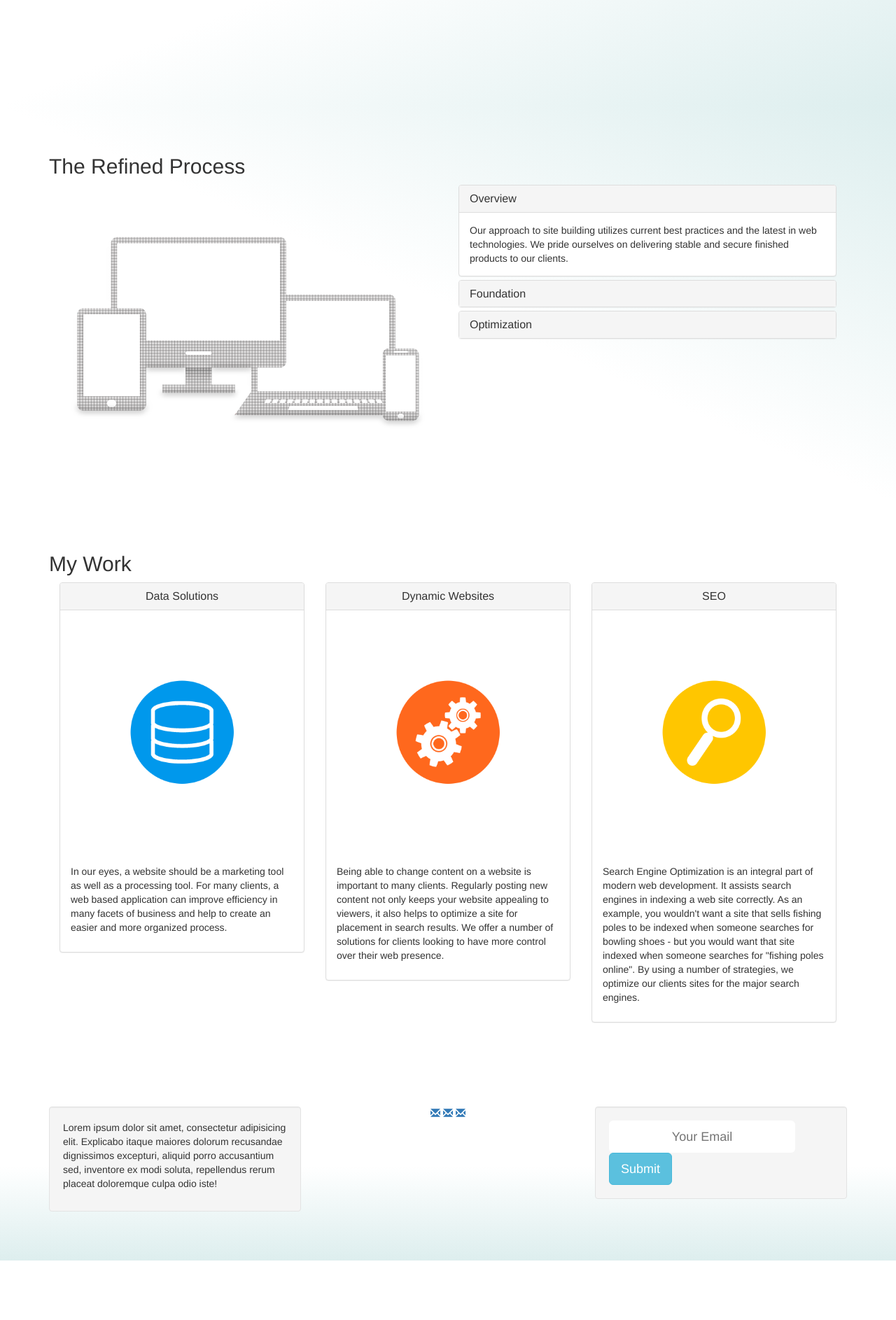
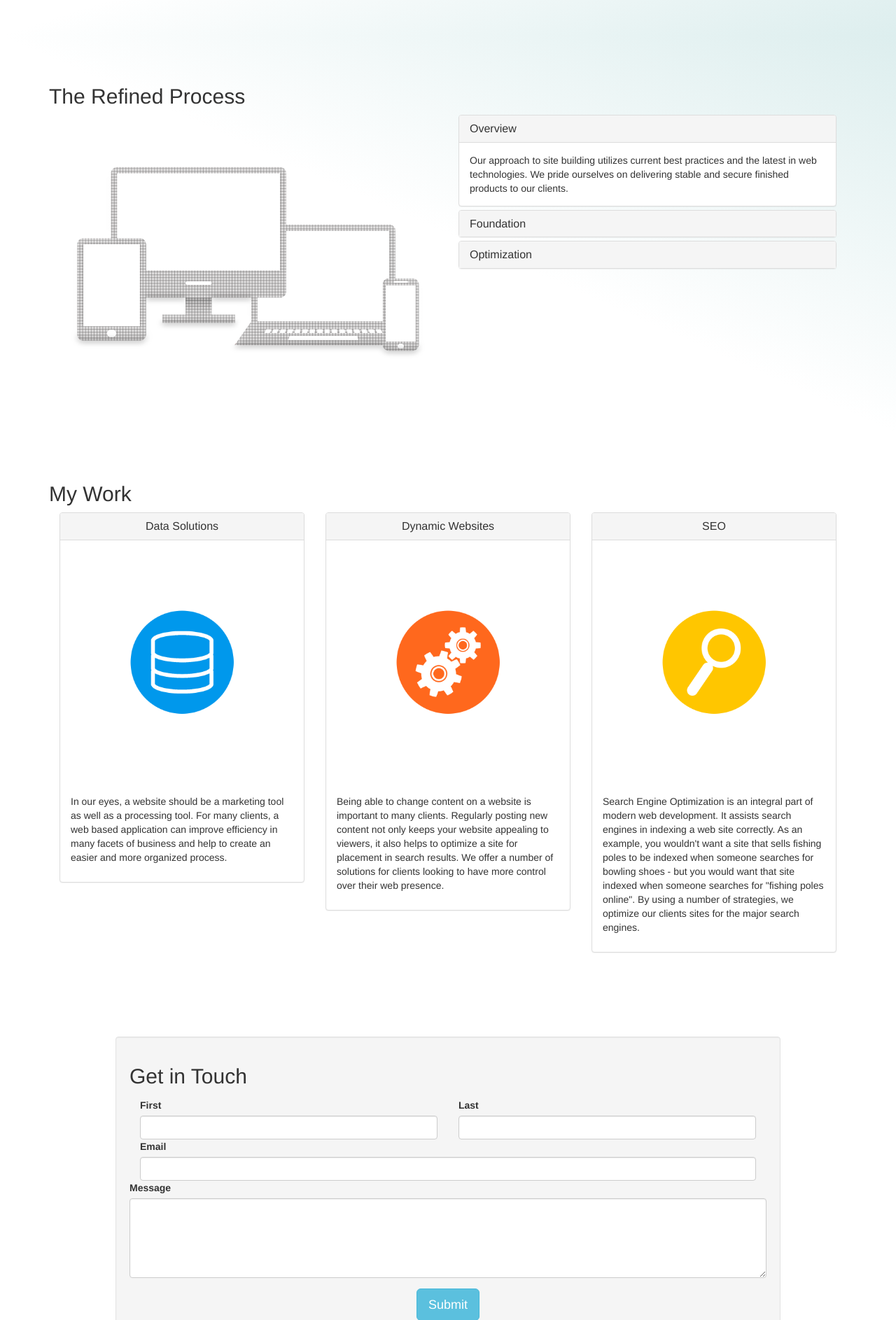
Before and after one commit to davemperlman/rfmin, a PHP site: page / in a window 1280 px wide. Shown: the part 843-2729 px from the top of the page at 70% size. Before the commit the page ends 2644 px from the top, so only its background shows below. Run offline with PHP 8.4, Linux system fonts and the light colour scheme; some libraries are stand-ins or nearby versions.

Commit message:
more pages

```diff
--- /dev/null
+++ b/footer.php
@@ -0,0 +1,66 @@
+	<div class="row" style="">
+			<div class="container">
+				<div class="col-sm-10 col-sm-offset-1 well">
+					<h2>Get in Touch</h2>
+					<form action="">
+		          	<div class="form-row">
+		          		<div class="col-xs-6">
+		          			<label for="first">First</label>
+		          			<input type="text" class="form-control" id="first">
+		          		</div>
+		          		<div class="col-xs-6">
+		          			<label for="last">Last</label>
+		          			<input type="text" class="form-control" id="last">
+		          		</div>
+		          	</div>
+		          	<div class="form-row">
+		          		<div class="form-group">
+			          		<div class="col-xs-12">
+			          			<label for="email">Email</label>
+			          			<input type="email" class="form-control" id="email">
+			          		</div>
+		          		</div>
+		          	</div>
+		          	<div class="form-row">
+		          		<div class="form-group">
+		          			<label for="body">Message</label>
+		          			<textarea rows="5" class="form-control" id="body"></textarea>
+		          		</div>
+		          	</div>
+		          	<div class="form-group">
+		          		<button type="submit" class="btn btn-info btn-lg center-block">Submit</button>
+		          	</div>
+	         	</form>
+				</div>
+			</div>
+		</div>
+		<div class="footer" >
+				<div class="container">
+					<!-- <div class="row">
+						<div class="col-md-5 col-md-offset-1">
+							<div class="">
+								<p>Lorem ipsum dolor sit amet, consectetur adipisicing elit. Explicabo itaque maiores dolorum recusandae dignissimos excepturi, aliquid porro accusantium sed, inventore ex modi soluta, repellendus rerum placeat doloremque culpa odio iste!</p>
+							</div>
+						</div>
+					</div> -->
+					<div class="row">
+					<p class="text-center">
+							Refined Technologies
+						</p>
+						<div class="text-center center-block">
+								<a href="#">
+									<i class="fa fa-envelope"></i>
+								</a>
+								<a href="#">
+									<i class="fa fa-phone"></i>
+								</a>
+								<a href="#">
+									<i class="fa fa-facebook-square"></i>
+								</a>
+							</div>
+					</div>
+				</div>
+		</div>
+		<script src='https://maxcdn.bootstrapcdn.com/bootstrap/3.3.7/js/bootstrap.min.js'></script>
+	</body>
+</html>
--- /dev/null
+++ b/header.php
@@ -0,0 +1,55 @@
+<!DOCTYPE html>
+<html>
+	<head>
+		<title></title>
+		<link rel="stylesheet" href="https://maxcdn.bootstrapcdn.com/bootstrap/3.3.7/css/bootstrap.min.css">
+		<link rel="stylesheet" href="https://maxcdn.bootstrapcdn.com/font-awesome/4.7.0/css/font-awesome.min.css">
+		<script src="https://ajax.googleapis.com/ajax/libs/jquery/3.2.1/jquery.min.js"></script>
+		<style>
+			.row {
+				padding: 5rem 0;
+			}
+			.panel img {
+				transition: .5s all ease-in-out;
+			}
+			.panel img:hover {
+				transform: rotate(25deg);
+			}
+		</style>
+		<script src="https://ajax.googleapis.com/ajax/libs/jquery/3.2.1/jquery.min.js"></script>
+	</head>
+	<body class="container-fluid" style="padding-right: 0; padding-left: 0;">
+		<nav class="navbar navbar-inverse navbar-toggleable">
+			<div class="container-fluid">
+				<div class="navbar-header">
+					<button type="button" class="navbar-toggle" data-toggle="collapse" data-target="#dropdown">
+	        			<span class="icon-bar"></span>
+	        			<span class="icon-bar"></span>
+	        			<span class="icon-bar"></span>
+      				</button>
+      				<a href="index.php" class="">
+						<img src="notext-white.png" class="" height="50px" alt="">
+					</a>
+				</div>
+				<div class="navbar-collapse collapse" id="dropdown">
+					<ul class="nav navbar-nav navbar-right">
+						<li class="nav-item"><a href="index.php">Home</a></li>
+						<li class="nav-item"><a href="about.php">About</a></li>
+						<li class="nav-item dropdown">
+							<a class="nav-link dropdown-toggle" data-toggle="dropdown" href="">Services</a>
+							<ul class="dropdown-menu">
+								<li>
+									<a href="solutions.php" class="dropdown-item">Data Solutions</a>
+								</li>
+								<li>
+									<a href="dynamic.php" class="dropdown-item">Dynamic Websites</a>
+								</li>
+								<li>
+									<a href="seo.php" class="dropdown-item">SEO</a>
+								</li>
+							</ul>
+						</li>
+					</ul>
+				</div>
+			</div>
+		</nav>
--- a/index.php
+++ b/index.php
@@ -1,35 +1,5 @@
-<!DOCTYPE html>
-<html>
-	<head>
-		<title></title>
-		<link rel="stylesheet" href="https://maxcdn.bootstrapcdn.com/bootstrap/3.3.7/css/bootstrap.min.css">
-		<script src="https://ajax.googleapis.com/ajax/libs/jquery/3.2.1/jquery.min.js"></script>
-		<style>
-			.row {
-				padding: 5rem 0;
-			}
-		</style>
-	</head>
-	<body class="container-fluid" style="padding-right: 0; padding-left: 0;">
-		<header class="navbar navbar-default navbar-toggleable">
-			<nav class="container-fluid">
-				<a href="" class="navbar-brand">Refined Tech</a>
-				<button type="button" class="navbar-toggle" data-toggle="collapse" data-target="#dropdown">
-        			<span class="icon-bar"></span>
-        			<span class="icon-bar"></span>
-        			<span class="icon-bar"></span>
-      			</button>
-				<div class="navbar-collapse collapse" id="dropdown">
-					<ul class="nav navbar-nav navbar-right">
-						<li class="nav-item"><a href="">About</a></li>
-						<li class="nav-item"><a href="">Things</a></li>
-						<li class="nav-item"><a href="">Work</a></li>
-					</ul>
-				</div>
-			</nav>
-		<script src="https://ajax.googleapis.com/ajax/libs/jquery/3.2.1/jquery.min.js"></script>
+<?php require_once 'header.php'; ?>
 
-		</header>
 		<div class="jumbotron" style="background: none;">
 			<div class="container">
 				<h1>Refined Tech</h1>
@@ -37,7 +7,51 @@
 				<div class="col-sm-6">
 					<h2>Creativity.</h2>
 					<p>In Web Solutions</p>
-					<div class="btn btn-warning">Get Answers.</div>
+					<a class="btn btn-warning" href="#myModal" data-toggle='modal'>Get Answers.</a>
+						  <!-- Modal -->
+						  <div class="modal fade" id="myModal" tabindex="-1" role="dialog" aria-labelledby="myModalLabel" aria-hidden="true">
+						    <div class="modal-dialog">
+						      <div class="modal-content">
+						        <div class="modal-header">
+						          <button type="button" class="close" data-dismiss="modal" aria-hidden="true">&times;</button>
+						          <h4 class="modal-title">Get in Touch</h4>
+						        </div>
+						        <div class="modal-body">
+						          <form action="">
+						          	<div class="form-row">
+						          		<div class="col-xs-6">
+						          			<label for="first">First</label>
+						          			<input type="text" class="form-control" id="first">
+						          		</div>
+						          		<div class="col-xs-6">
+						          			<label for="last">Last</label>
+						          			<input type="text" class="form-control" id="last">
+						          		</div>
+						          	</div>
+						          	<div class="form-row">
+						          		<div class="form-group">
+							          		<div class="col-xs-12">
+							          			<label for="email">Email</label>
+							          			<input type="email" class="form-control" id="email">
+							          		</div>
+						          		</div>
+						          	</div>
+						          	<div class="form-row">
+						          		<div class="form-group">
+						          			<label for="body">Message</label>
+						          			<textarea rows="5" class="form-control" id="body"></textarea>
+						          		</div>
+						          	</div>
+						          </form>
+						        </div>
+						        <div class="modal-footer">
+						          <!-- <button type="button" class="btn btn-default" data-dismiss="modal">Close</button> -->
+						          <button type="button" class="btn btn-primary">Submit</button>
+						        </div>
+						      </div><!-- /.modal-content -->
+						    </div><!-- /.modal-dialog -->
+						  </div><!-- /.modal -->
+
 				</div>
 			</div>
 		</div>
@@ -46,14 +60,11 @@
 			<div class="container">
 				<div class="col-sm-6">
 					<h2>Dynamic Infrastructure</h2>
-					<p class="col-sm-12">Refined Technologies is web development company specializing in data solutions. We offer a variety of services and solutions to your <strong>web presence</strong> needs. </p>
+					<p class="lead">Refined Technologies is web development company specializing in data solutions. We offer a variety of services and solutions to your <strong>web presence</strong> needs. </p>
 				</div>
 				<div class="col-sm-6">
 					<img class="img-responsive" src="infra.png" alt="">
 				</div>
-			</div>
-			<div class="row">
-				<!-- <p class="col-sm-4 col-sm-offset-4">Refined Technologies is web development company specializing in data solutions. We offer a variety of services and solutions to your <strong>web presence</strong> needs. </p> -->
 			</div>
 		</div>
 		<div class="row" style="background: linear-gradient(to top right, #fff, #fff, #dee);">
@@ -63,11 +74,6 @@
 					<img class="img-responsive" src="tech.png" alt="">
 				</div>
 				<div class="col-sm-6">
-					<!-- <ul class="list-group">
-						<li class="list-group-item">Responsive, modern web sites</li>
-						<li class="list-group-item">Solutions to complex data problems</li>
-						<li class="list-group-item">Boosting efficiency with web applications</li>
-					</ul> -->
 					<div class="panel-group" id="accordian">
 						<div class="panel panel-default">
 							<div class="panel-heading">
@@ -160,40 +166,5 @@
 			</div>
 		</div>
 	</div>
-		<div class="footer" style="background: linear-gradient(to bottom, #fff, #fff, #dee)">
-				<div class="container">
-					<div class="row">
-						<div class="col-md-4">
-							<div class="well">
-								<p>Lorem ipsum dolor sit amet, consectetur adipisicing elit. Explicabo itaque maiores dolorum recusandae dignissimos excepturi, aliquid porro accusantium sed, inventore ex modi soluta, repellendus rerum placeat doloremque culpa odio iste!</p>
-							</div>
-						</div>
-						<div class="col-md-4">
-							<div class="text-center center-block">
-								<a href="#">
-									<i class="glyphicon glyphicon-envelope"></i>
-								</a>
-								<a href="#">
-									<i class="glyphicon glyphicon-envelope"></i>
-								</a>
-								<a href="#">
-									<i class="glyphicon glyphicon-envelope"></i>
-								</a>
-							</div>
-						</div>
-						<div class="col-md-4">
-							<div class="well">
-								<form action="#">
-									<div class="input-group">
-										<input type="text" class="btn btn-lg" name="email" id="email" type="email" required placeholder="Your Email">
-										<button class="btn btn-info btn-lg" type="submit">Submit</button>
-									</div>
-								</form>
-							</div>
-						</div>
-					</div>
-				</div>
-		</div>
-		<script src='https://maxcdn.bootstrapcdn.com/bootstrap/3.3.7/js/bootstrap.min.js'></script>
-	</body>
-</html>
+
+<?php require_once 'footer.php'; ?>
```
Also changed, not shown: about.php (added, +17 -0 lines), dynamic.php (added, +20 -0 lines), seo.php (added, +20 -0 lines), solutions.php (added, +20 -0 lines), draft-text-black.png (added), flat-logo1.png (added), notext-white.png (added), 1 other file.
